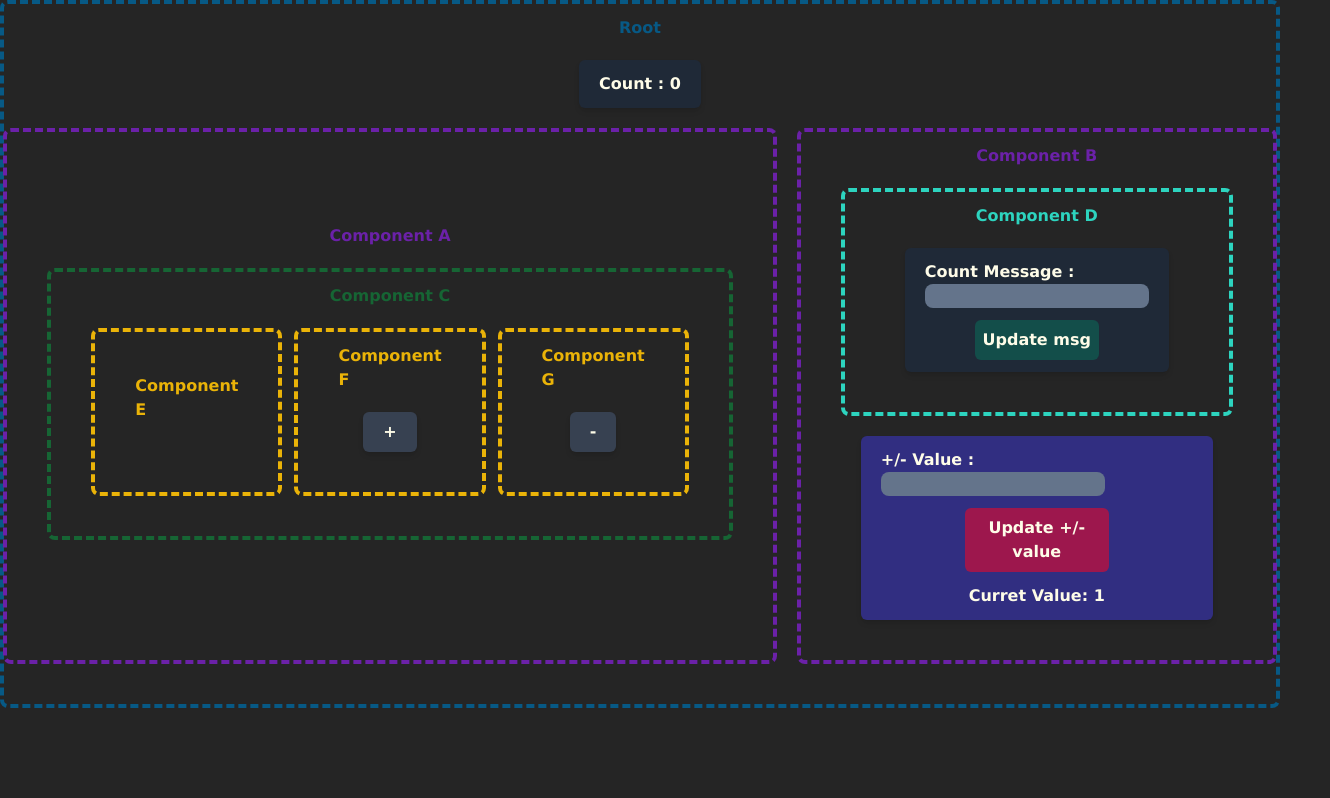
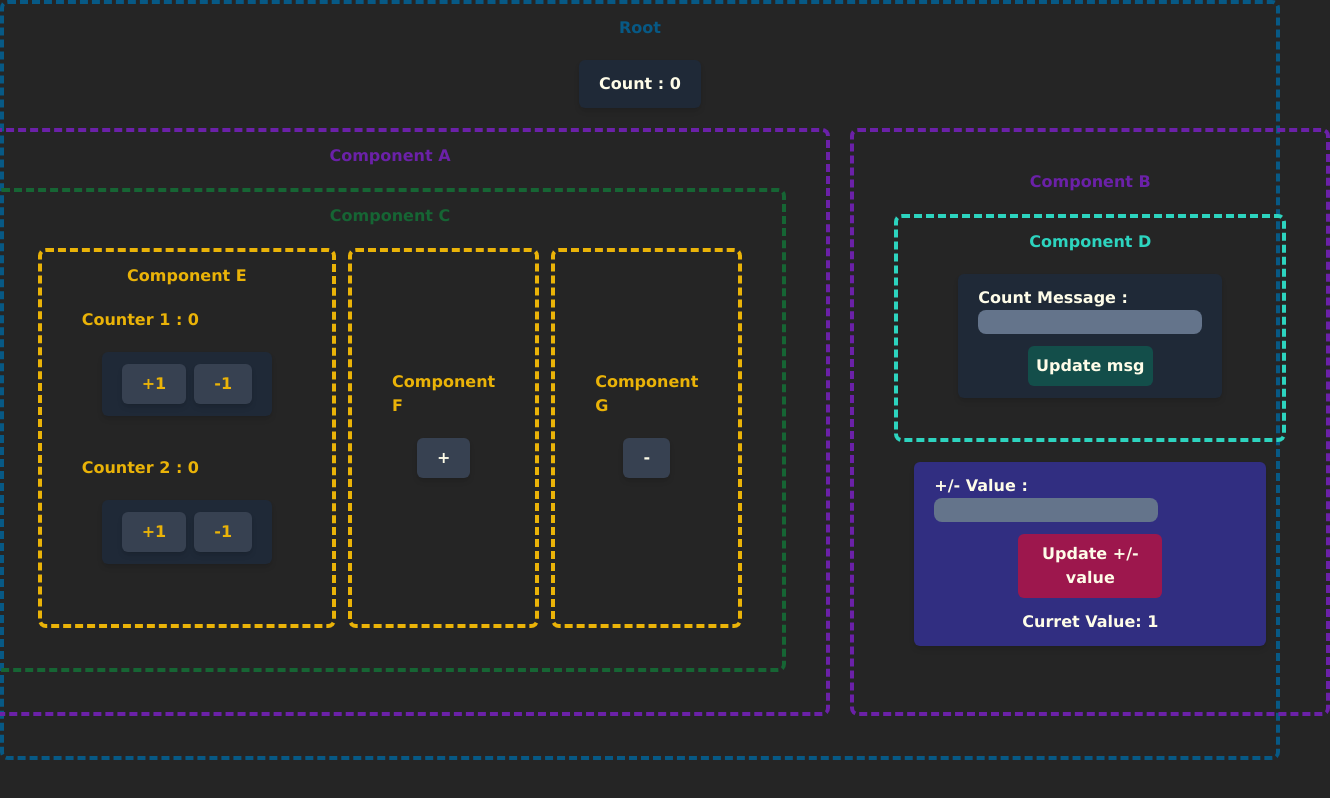
Before and after one commit to Sebssekk/k-react-course, a React (Vite) app: page / in a window 1280 px wide. Shown: the whole page, 1330 px wide, since content can reach past the window. Built offline with nearby package versions, Linux system fonts and the light colour scheme.

Commit message:
useCallback

```diff
--- /dev/null
+++ b/src/components/ContextExample/CounterButtons.jsx
@@ -0,0 +1,17 @@
+import React, { memo } from 'react'
+
+export const CounterButtons = memo (({increment,decrement,text}) => {
+    console.log(`***Counter buttonm -${text}- rendered***`)
+  return (
+    <div className="bg-gray-800 px-5 py-3 rounded-md shadow-md m-5">
+        <div className="flex gap-2">
+            <button className="bg-gray-700 px-5 py-2 rounded-md
+                                shadow-md hover:bg-gray-600"
+                onClick={increment}>+1</button>
+            <button className="bg-gray-700 px-5 py-2 rounded-md shadow-md
+                               hover:bg-gray-600"
+                onClick={decrement}>-1</button>
+        </div>
+    </div>
+  )
+})
--- /dev/null
+++ b/src/components/ContextExample/CounterTitle.jsx
@@ -0,0 +1,8 @@
+import React, { memo } from 'react'
+
+export const CounterTitle = memo (({text,count}) => {
+  console.log(`********* ${text} title RENDERED**************`)
+  return (
+    <h1>{text} : {count}</h1>
+  )
+})
--- a/src/components/ContextExample/E.jsx
+++ b/src/components/ContextExample/E.jsx
@@ -1,10 +1,40 @@
-import { memo } from "react"
+import { memo, useCallback, useState } from "react"
+import { Counter } from "../Counter"
+import { CounterButtons } from "./CounterButtons"
+import { CounterTitle } from "./CounterTitle"
 
 export const E = memo(() => {
   console.log("E Component Rendering")
+  const [count1, setCount1] = useState(0)
+  const [count2, setCount2] = useState(0)
+
+  const increment1 = useCallback( () => {
+    setCount1(prevState => prevState+1)
+  }, [count1])
+  const decrement1 = useCallback( () => {
+    setCount1(prevState => prevState-1)
+  }, [count1])
+  const increment2 = useCallback( () => {
+    setCount2(prevState => prevState+1)
+  }, [count2])
+  const decrement2 = useCallback( () => {
+    setCount2(prevState => prevState-1)
+  }, [count2])
   return (
     <div className="context-example border-yellow-500 text-yellow-500">
         <h1>Component E</h1>
+        <div>
+          <CounterTitle text="Counter 1" count={count1}/>
+          <CounterButtons increment={increment1}
+                      decrement={decrement1}
+                      text={"Counter 1"}/>
+        </div>
+        <div>
+          <CounterTitle text="Counter 2" count={count2}/>
+          <CounterButtons increment={increment2}
+                      decrement={decrement2}
+                      text={"Counter 2"}/>
+        </div>
     </div>
   )
 })
```
